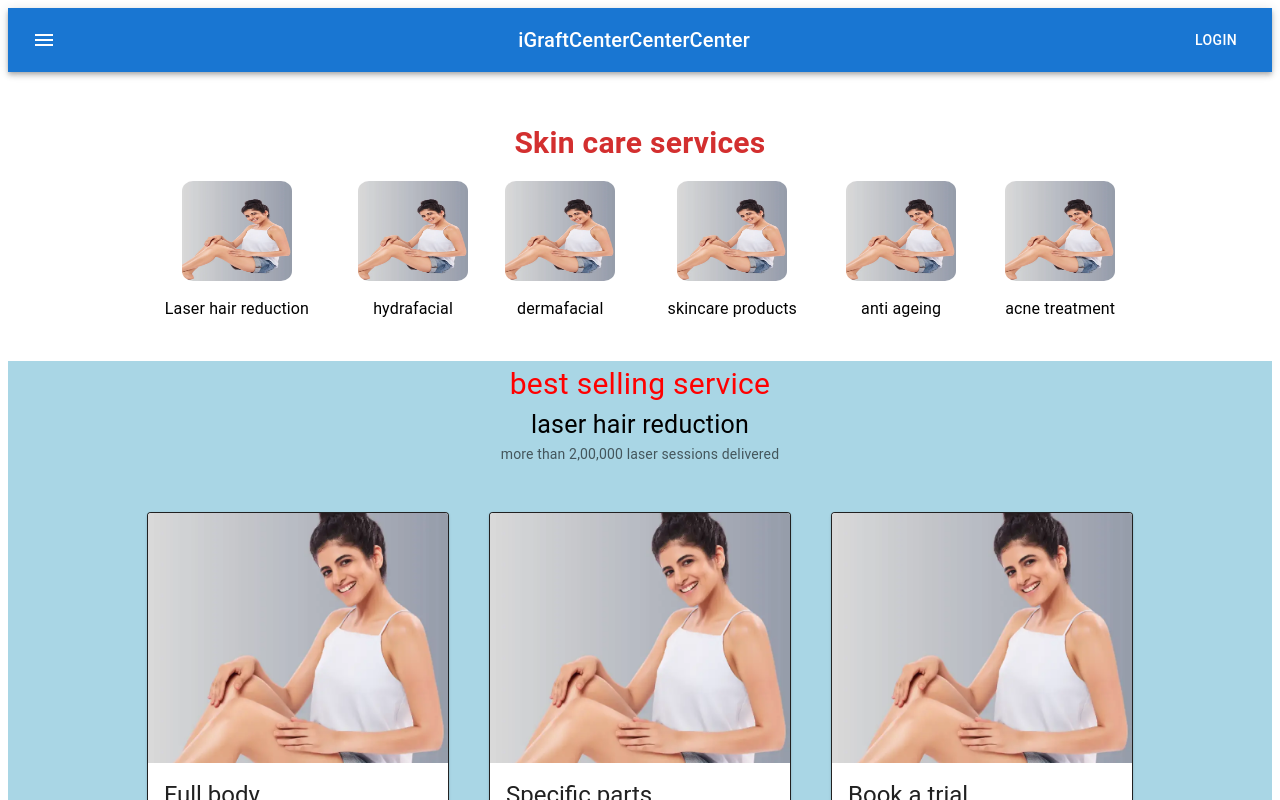
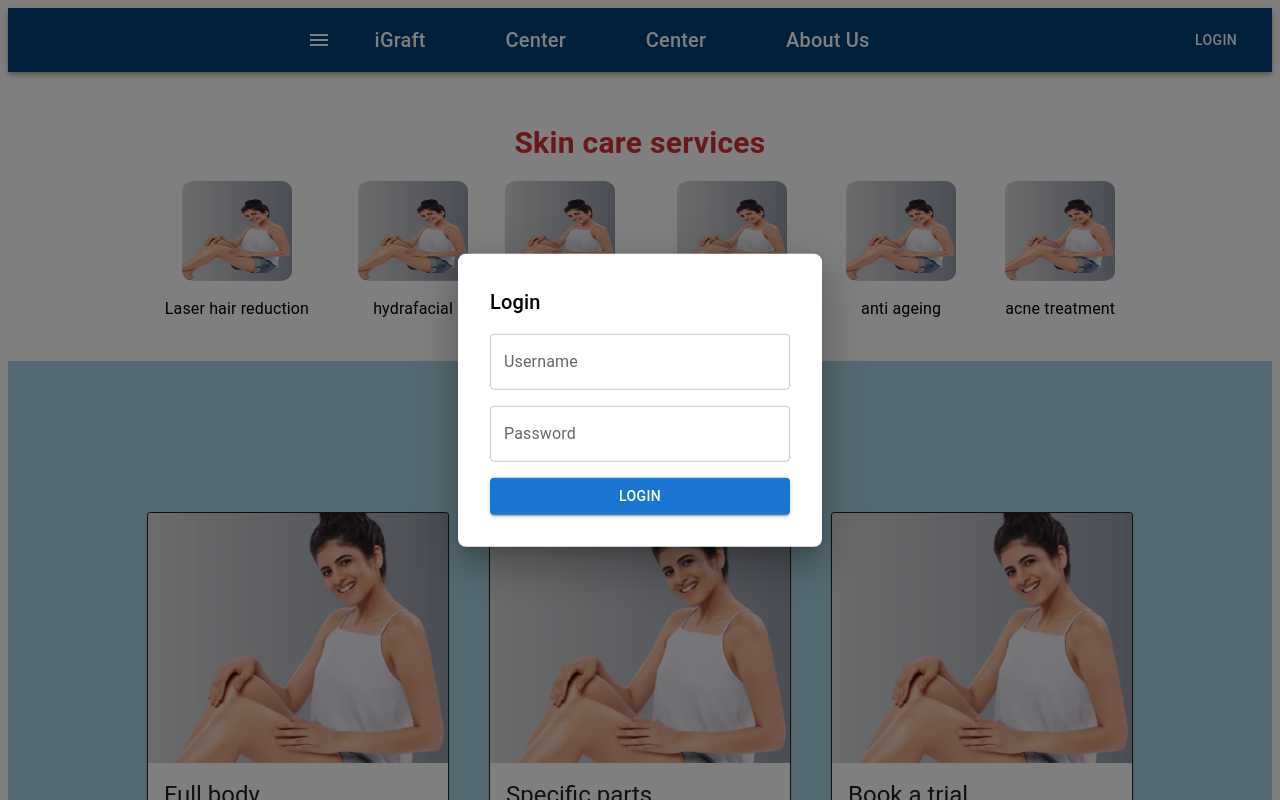
Before and after one commit to HarshitX1002/iGraft-LandingPage, a React (Vite) app: page / in a window 1280 px wide. Both pictures are taken after a click on the button "LOGIN". Shown: the top 800 px of the page. Built offline with nearby package versions, Linux system fonts and the light colour scheme.

Commit message:
vercel deploy XD

```diff
--- a/src/components/Header.jsx
+++ b/src/components/Header.jsx
@@ -1,4 +1,4 @@
-import * as React from 'react';
+import React, { useState } from 'react';
 import AppBar from '@mui/material/AppBar';
 import Box from '@mui/material/Box';
 import Toolbar from '@mui/material/Toolbar';
@@ -7,13 +7,27 @@ import Button from '@mui/material/Button';
 import IconButton from '@mui/material/IconButton';
 import MenuIcon from '@mui/icons-material/Menu';
 import Card from '@mui/material/Card';
+import LoginPopup from './LoginPopUp';
 
-function Header()
+const Header = () =>
 {
+  const [openLogin, setOpenLogin] = useState(false);
+
+  const handleOpenLogin = () =>
+  {
+    setOpenLogin(true);
+  };
+
+  const handleCloseLogin = () =>
+  {
+    setOpenLogin(false);
+  };
   return (
-    <Box sx={{ flexGrow: 1 }}>
-      <AppBar sx={{ position: "static" }}>
+    <Box sx={{ flexGrow: 1 }} >
+      <AppBar sx={{ backgroundColor: "#034078", position: "sticky" }}>
         <Toolbar>
+
+          <Box sx={{ border: 0, display: 'flex', justifyContent: "center", flexGrow: 1, alignItems: 'center' }}>
             <IconButton
               size="large"
               edge="start"
@@ -23,28 +37,29 @@ function Header()
             >
               <MenuIcon />
             </IconButton>
-          <Typography display={'flex'} justifyContent={'center'} variant="h6" component="div" sx={{ flexGrow: 1 }}>
+            <Typography marginLeft={2} mr={5} variant="h6" >
               iGraft
-            <Typography marginLeft="1" variant="h6" component="div">
+            </Typography>
+            <Typography marginLeft={5} mr={5} variant="h6" >
               Center
             </Typography>
-            <Typography variant="h6" component="div">
+            <Typography marginLeft={5} mr={5} variant="h6" >
               Center
             </Typography>
-            <Typography variant="h6" component="div">
-              Center
-            </Typography>
+            <Typography marginLeft={5} mr={5} variant="h6" >
+              About Us
             </Typography>
 
 
+          </Box>
 
-          <Button alignitems="right" color="inherit">Login</Button>
+
+
+          <Button alignitems="right" color="inherit" onClick={handleOpenLogin}>Login</Button>
         </Toolbar>
       </AppBar>
-      <Card>
-
-      </Card>
-    </Box>
+      <LoginPopup open={openLogin} onClose={handleCloseLogin} />
+    </Box >
 
   );
 }
--- /dev/null
+++ b/src/components/LoginPopUp.jsx
@@ -0,0 +1,45 @@
+import React, { useState } from 'react';
+import { Modal, Box, TextField, Button, Typography } from '@mui/material';
+
+const LoginPopup = ({ open, onClose }) =>
+{
+    return (
+        <Modal open={open} onClose={onClose}>
+            <Box
+                sx={{
+                    position: 'absolute',
+                    top: '50%',
+                    left: '50%',
+                    transform: 'translate(-50%, -50%)',
+                    width: 300,
+                    bgcolor: 'background.paper',
+                    boxShadow: 24,
+                    p: 4,
+                    borderRadius: 2,
+                }}
+            >
+                <Typography variant="h6" component="h2" sx={{ mb: 2 }}>
+                    Login
+                </Typography>
+                <TextField
+                    fullWidth
+                    label="Username"
+                    variant="outlined"
+                    sx={{ mb: 2 }}
+                />
+                <TextField
+                    fullWidth
+                    label="Password"
+                    type="password"
+                    variant="outlined"
+                    sx={{ mb: 2 }}
+                />
+                <Button variant="contained" color="primary" fullWidth>
+                    Login
+                </Button>
+            </Box>
+        </Modal>
+    );
+};
+
+export default LoginPopup;
--- a/src/components/Middle2.jsx
+++ b/src/components/Middle2.jsx
@@ -12,7 +12,7 @@ const Middle2 = () =>
           How iGraft work
 
         </Typography>
-        <Grid sx={{ border: 0, marginTop: 2, marginBottom: 5, padding: 5, display: 'grid', gridTemplateColumns: 'repeat(4, 1fr)' }}>
+        <Grid container direction="column" sx={{ border: 0, marginTop: 2, marginBottom: 5, padding: 5, display: 'grid', gridTemplateColumns: 'repeat(4, 1fr)', flexWrap: "wrap" }}>
           <Box
             display="flex"
             flexDirection="column"
```
Lines whose indentation alone changed are shown as unchanged.
